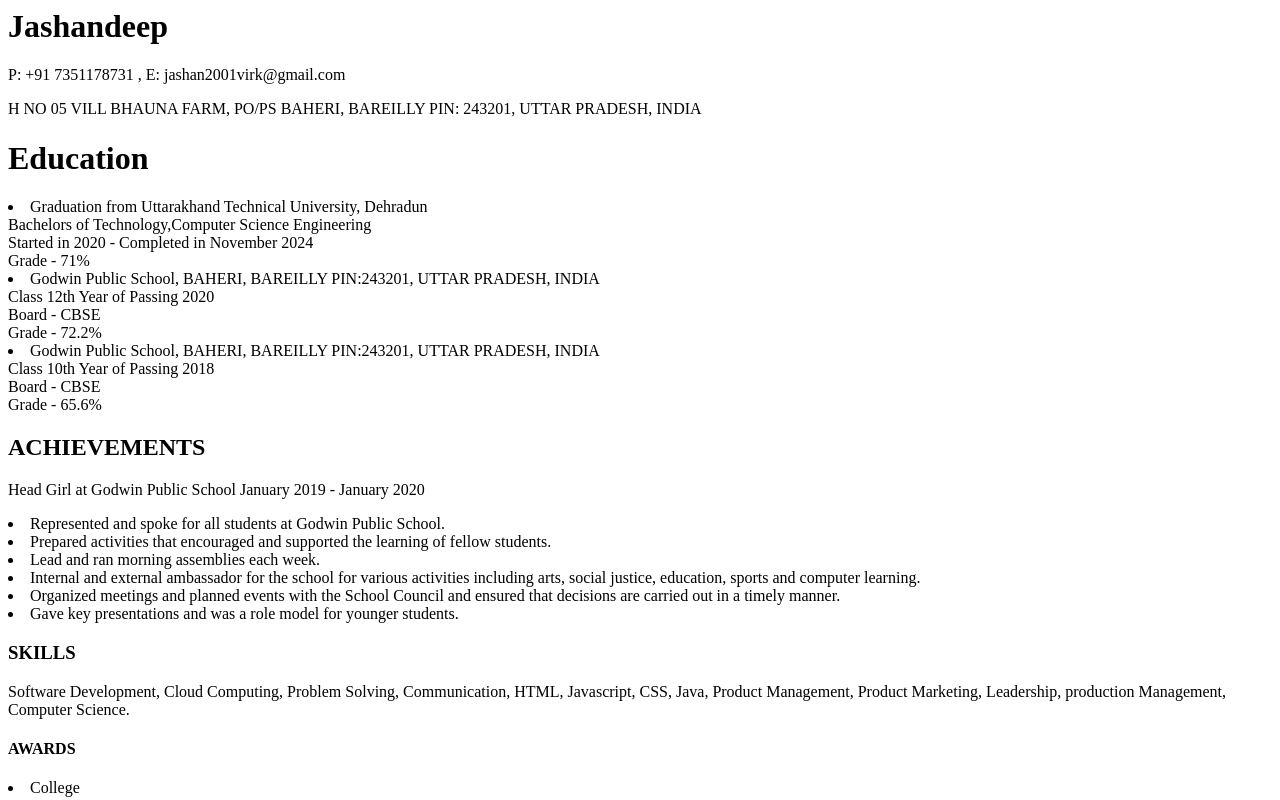
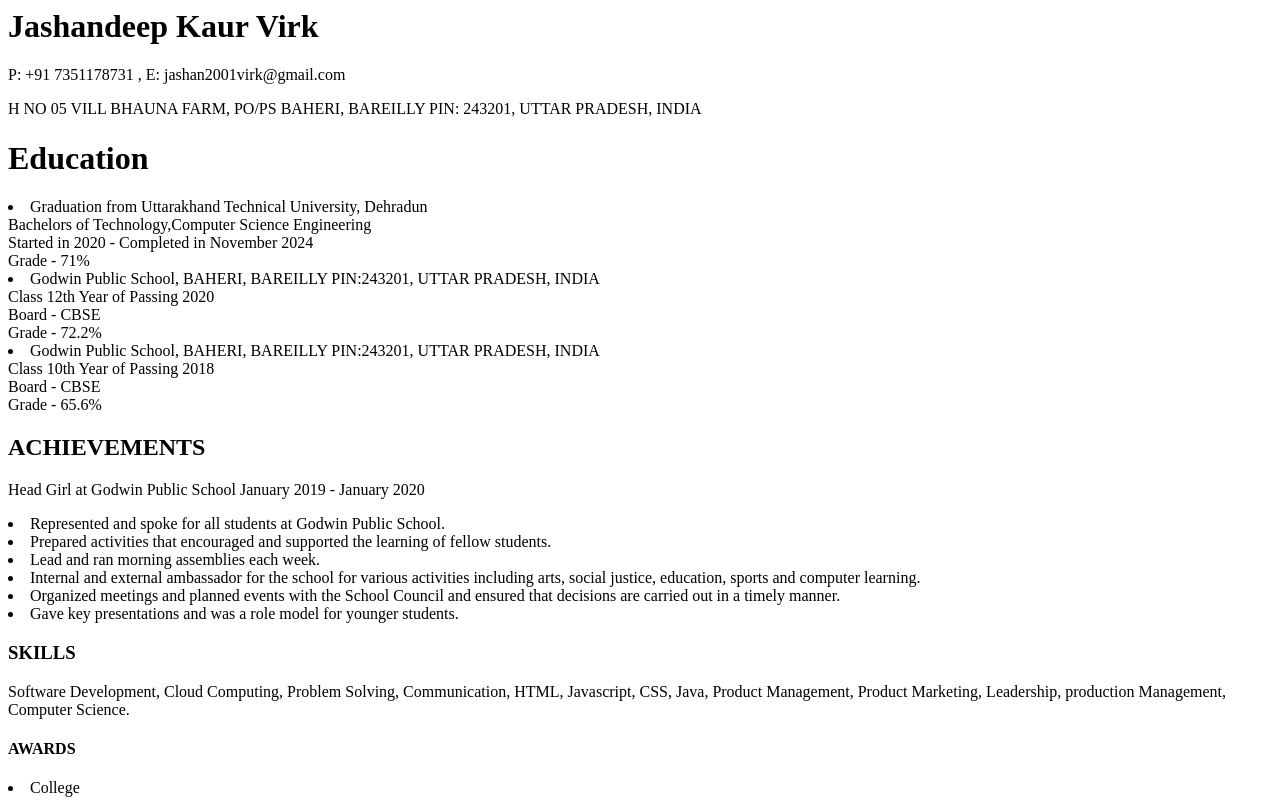
Before and after one commit to jashankaurvirk/My-Portfolio, a plain HTML site: page index.html in a window 1280 px wide. Shown: the top 800 px of the page. Drawn offline with Linux system fonts and the light colour scheme.

Commit message:
Changing my name heading in HTML using javascript
I used get element by id method to achieve this

```diff
--- a/index.html
+++ b/index.html
@@ -1,10 +1,12 @@
 <DOCTYPE html>
 <html>
     <head>
-        <script src="logic.js"></script>
+
     </head>
     <body>
-        <h1>Jashandeep</h1>
+        <h1 id="myName">Jashandeep</h1>
+        <script src="logic.js"></script>
+
     <p>P: +91 7351178731 , E: jashan2001virk@gmail.com</p>
     <p>H NO 05 VILL BHAUNA FARM, PO/PS BAHERI, BAREILLY PIN: 243201, UTTAR PRADESH, INDIA </p>
 <h1>Education</h1>
--- a/logic.js
+++ b/logic.js
@@ -1,2 +1,5 @@
-var firstName = "Jashandeep Kaur";
+const firstName = "Jashandeep Kaur";
+const secondName = "Virk";
 console.log("Welcome to my Portfolio Page");
+const myName = document.getElementById("myName");
+myName.textContent = firstName + " " + secondName;
```
